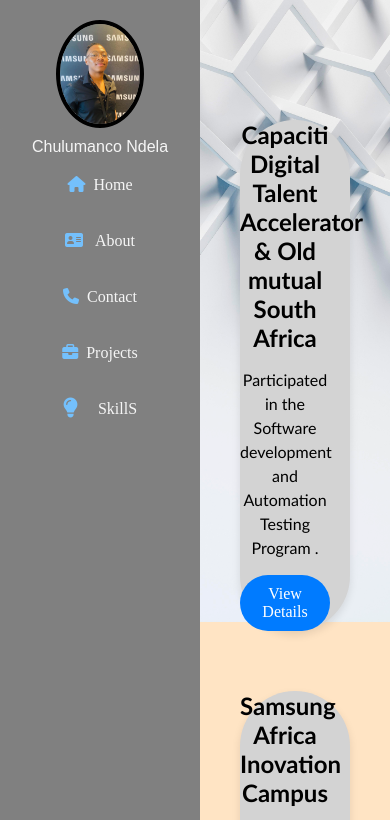
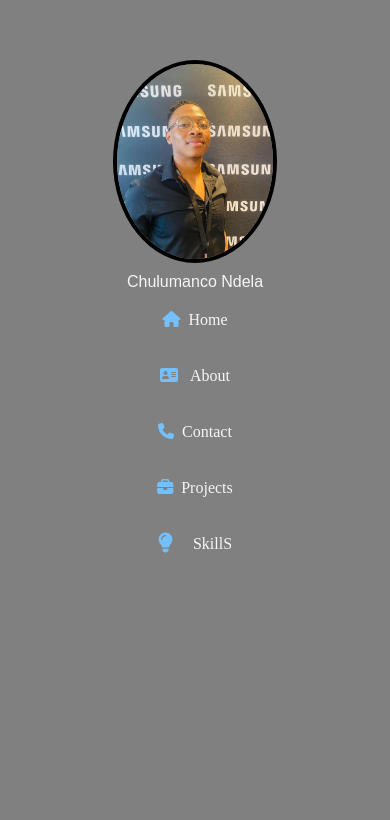
Before and after one commit to ChulumancoNdela/Profile, a plain HTML site: page About.html in a window 390 px wide. Shown: the top 820 px of the page. Drawn offline with Linux system fonts and the light colour scheme.

Commit message:
few changes

```diff
--- a/style.css
+++ b/style.css
@@ -127,12 +127,14 @@ body{
     left: 0;
     background-color: grey;
     padding-top: 20px;
+    overflow-x: hidden;
+    transition: 0.5s;
+    padding-top: 60px;
 }
 
 .sidebar ul{
-    list-style-type: none;
+    list-style: none;
     padding: 0;
-    list-style-type: none;
     margin: 0;
     padding: 0;
 }
@@ -142,7 +144,7 @@ body{
 }
 
 .sidebar ul li{
-    padding: 10px;
+    padding: 15px;
     font-family: 'Segoe UI', Tahoma, Geneva, Verdana, sans-serif;
 }
 
@@ -153,7 +155,7 @@ body{
     list-style-type: none;
     margin: 0;
     padding-left: 10px;
-    display: flex;
+    display: block;
     align-items: center;
 }
 .sidebar ul li a i{
@@ -189,13 +191,20 @@ body{
 
   @media screen and (max-width: 768px) {
     .sidebar {
-      width: 200px;
+      width: 250px;
     }
 
-    .content {
-      margin-left: 200px;
+.content {
+    margin-left: 0;
+  }
+
+  }
+
+@media screen and (max-width: 576px) {
+    .sidebar {
+      width: 100%;
     }
-  }
+}
 
   .toggle-btn:hover {
     background-color: bisque;
```
